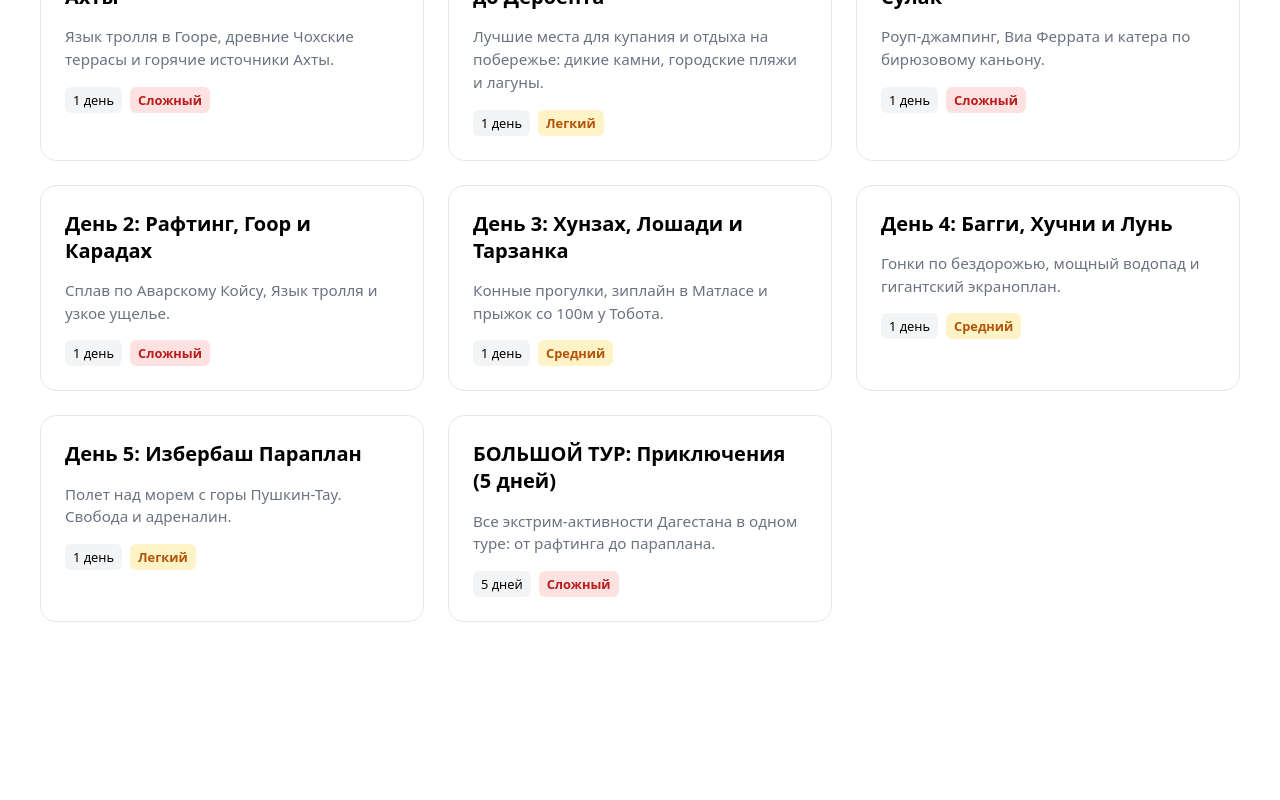
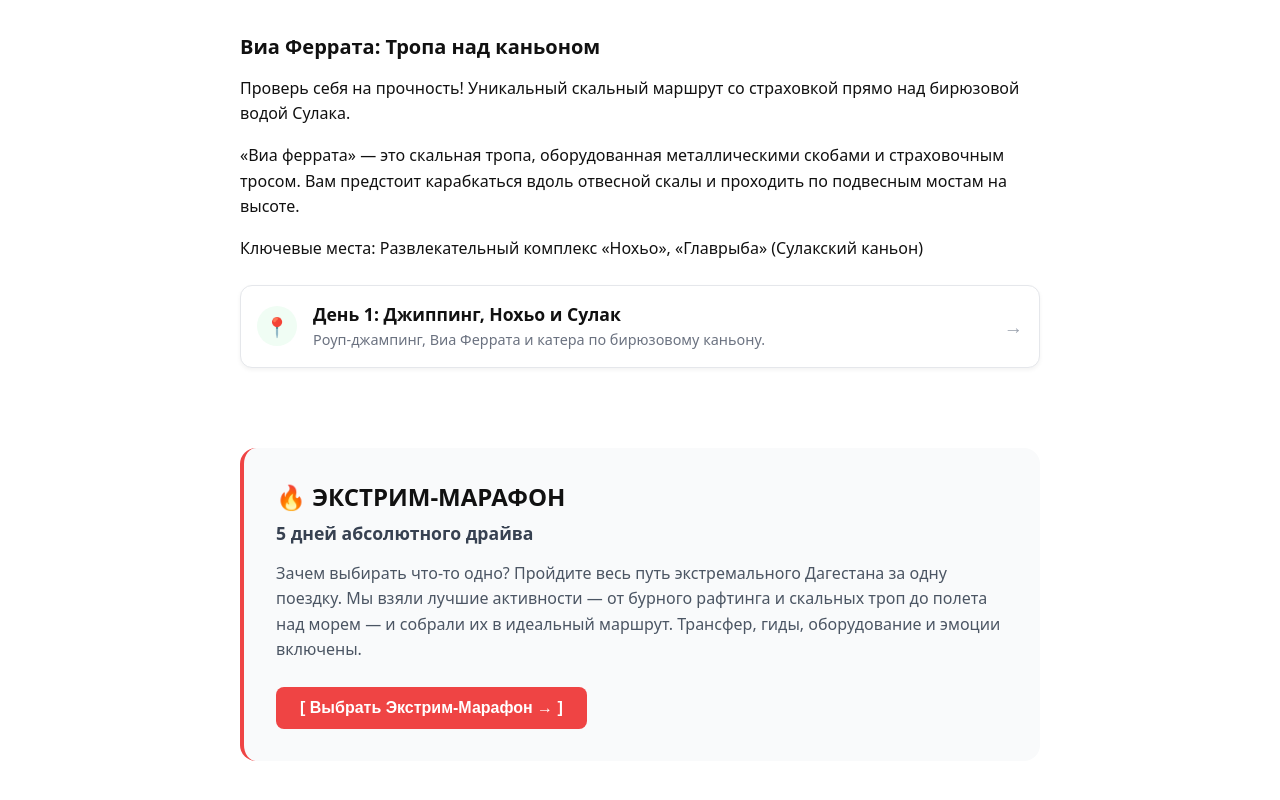
Before and after one commit to BrunoIsaev/EasyGo, a Next.js app: page /guide in a window 1280 px wide. Shown: the part 746-1546 px from the top of the page. Before the commit the page ends 1416 px from the top, so only its background shows below. Built offline with nearby package versions, Linux system fonts and the light colour scheme.

Commit message:
Set Adventures as default view

```diff
--- a/src/pages/guide.tsx
+++ b/src/pages/guide.tsx
@@ -26,7 +26,10 @@ const TourCard = ({ route }: { route: any }) => {
 };
 
 export default function GuidePage({ selectedSectionData }: any) {
-  if (selectedSectionData && selectedSectionData.title === 'Приключения') {
+  // Показываем "Приключения" по умолчанию, если раздел не выбран или выбран именно он
+  const showAdventures = !selectedSectionData || selectedSectionData.title === 'Приключения';
+
+  if (showAdventures) {
     return (
       <>
         <Head><title>Приключения | EasyGo</title></Head>
```
